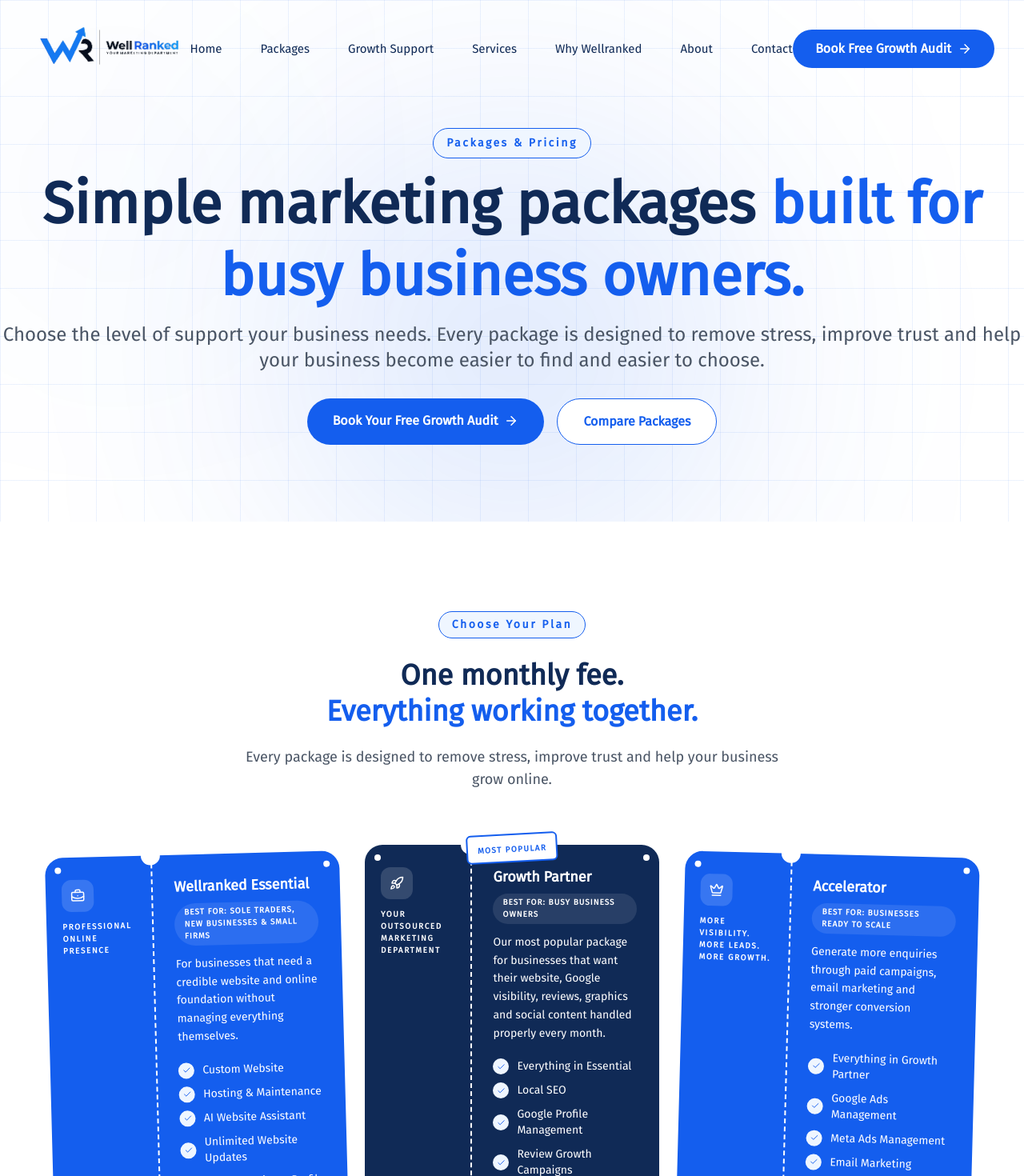
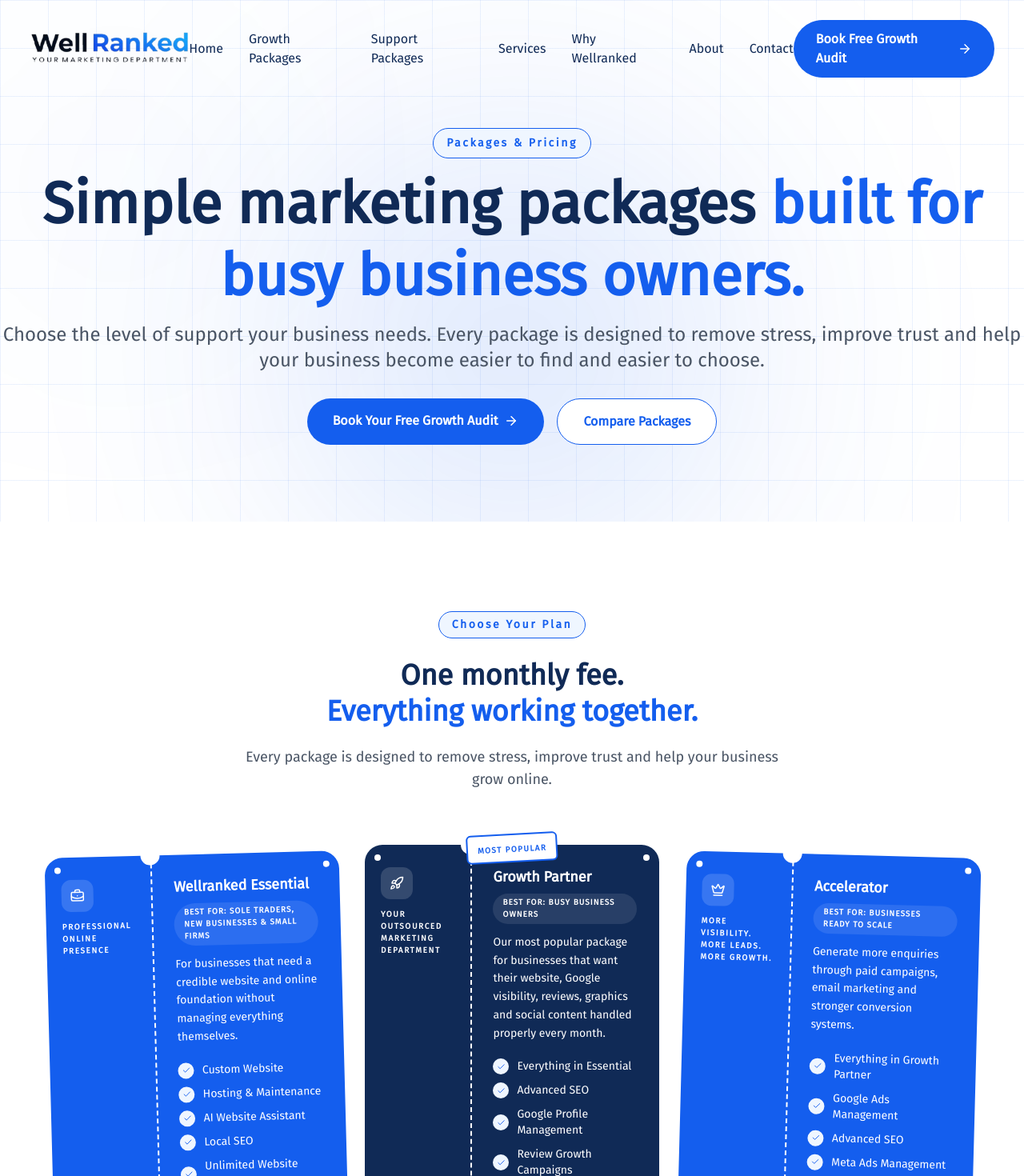
Before and after one commit to alimuhammeddev/wellranked, a Next.js app: page /package-section in a window 1280 px wide. Shown: the top 1470 px of the page at 80% size. Built offline with nearby package versions, Linux system fonts and the light colour scheme.

Commit message:
changed logo and added some text in packages section

```diff
--- a/app/components/Footer.tsx
+++ b/app/components/Footer.tsx
@@ -3,7 +3,7 @@
 import { FaXTwitter } from "react-icons/fa6";
 import { Mail, MapPin } from "lucide-react";
 import Image from "next/image";
-import logo from "./assets/logo.svg";
+import logo from "./assets/logo.png";
 
 const links = [
   { label: "Home", href: "/" },
--- a/app/components/Navbar.tsx
+++ b/app/components/Navbar.tsx
@@ -4,7 +4,7 @@
 import { Menu, X, ArrowRight } from "lucide-react";
 import Link from "next/link";
 import Image from "next/image";
-import logo from "./assets/logo.svg";
+import logo from "./assets/logo.png";
 
 export default function Navbar() {
   const [open, setOpen] = useState(false);
@@ -22,8 +22,8 @@
 
   const links = [
     { name: "Home", href: "/" },
-    { name: "Packages", href: "/package-section" },
-    { name: "Growth Support", href: "/growth-support" },
+    { name: "Growth Packages", href: "/package-section" },
+    { name: "Support Packages", href: "/growth-support" },
     { name: "Services", href: "/services-section" },
     { name: "Why Wellranked", href: "/why-wellranked" },
     { name: "About", href: "/about" },
@@ -45,18 +45,18 @@
         }`}
       >
         {/* Navbar Content */}
-        <div className="mx-auto flex h-20 max-w-337.5 items-center justify-between md:px-5 px-5">
+        <div className="mx-auto flex h-20 max-w-350 items-center justify-between md:px-5 px-5">
           <Link href="/">
             <Image src={logo} alt="Logo" width={200} />
           </Link>
 
           {/* Desktop Nav */}
-          <nav className="hidden items-center gap-12 lg:flex">
+          <nav className="hidden items-center gap-8 lg:flex">
             {links.map((link) => (
               <Link
                 key={link.name}
                 href={link.href}
-                className="group relative text-[15px] font-medium text-[#102A56] transition-colors duration-300 hover:text-[#145EEE]"
+                className="group relative text-base font-medium text-[#102A56] transition-colors duration-300 hover:text-[#145EEE]"
               >
                 {link.name}
                 <span className="absolute -bottom-2 left-1/2 h-0.5 w-0 -translate-x-1/2 rounded-full bg-[#145EEE] transition-all duration-300 group-hover:w-full" />
@@ -107,7 +107,7 @@
                   key={link.name}
                   href={link.href}
                   onClick={() => setOpen(false)}
-                  className="text-lg font-medium text-[#102A56] transition-all duration-300 hover:translate-x-2 hover:text-[#145EEE]"
+                  className="text-base font-medium text-[#102A56] transition-all duration-300 hover:translate-x-2 hover:text-[#145EEE]"
                 >
                   {link.name}
                 </Link>
--- a/app/components/Packages.tsx
+++ b/app/components/Packages.tsx
@@ -27,7 +27,7 @@
     features: [
       "Professional website",
       "Website management",
-      "Basic local SEO",
+      "Local SEO",
       "Google Business Profile",
       "Email support",
     ],
@@ -42,7 +42,7 @@
       "Our most popular package. Your outsourced marketing department for website, SEO, Google profile, reviews, graphics and social content.",
     features: [
       "Everything in Essential",
-      "Advanced local SEO",
+      "Advanced SEO",
       "Review management",
       "Unlimited graphics",
       "3 social posts / week",
@@ -61,6 +61,7 @@
       "Everything in Growth Partner",
       "Email marketing",
       "Ads management",
+      "Advanced SEO",
       "Landing pages",
       "Lead follow-up",
       "Monthly strategy session",
--- a/app/package-section/components/PackageBreakdown.tsx
+++ b/app/package-section/components/PackageBreakdown.tsx
@@ -35,6 +35,7 @@
     features: [
       "Custom website",
       "Hosting & maintenance",
+      "Local SEO",
       "AI website assistant",
       "Unlimited website updates",
       "Google Business Profile setup",
@@ -54,7 +55,9 @@
     rotation: "md:rotate-[0.6deg]",
     features: [
       "Everything in Essential",
-      "Local SEO",
+      "Advanced SEO",
+      "Video Edit Reels (2 videos)",
+      "Creative Consultancy",
       "Google Profile management",
       "Review growth campaigns",
       "Unlimited business graphics",
@@ -78,6 +81,10 @@
     features: [
       "Everything in Growth Partner",
       "Google Ads management",
+      "Advanced SEO",
+      "Video Edit Reels (4 videos)",
+      "Creative Consultancy",
+      "Business Consultancy",
       "Meta Ads management",
       "Email marketing",
       "Lead response support",
--- a/app/package-section/components/PricingCards.tsx
+++ b/app/package-section/components/PricingCards.tsx
@@ -36,6 +36,7 @@
       "Custom Website",
       "Hosting & Maintenance",
       "AI Website Assistant",
+      "Local SEO",
       "Unlimited Website Updates",
       "Google Business Profile Setup",
       "Review Monitoring",
@@ -53,9 +54,11 @@
       "Our most popular package for businesses that want their website, Google visibility, reviews, graphics and social content handled properly every month.",
     features: [
       "Everything in Essential",
-      "Local SEO",
+      "Advanced SEO",
       "Google Profile Management",
       "Review Growth Campaigns",
+      "Video Edit Reels (2 videos)",
+      "Creative Consultancy",
       "Unlimited Business Graphics",
       "3 Social Posts Per Week",
       "Monthly Competitor Report",
@@ -76,7 +79,11 @@
     features: [
       "Everything in Growth Partner",
       "Google Ads Management",
+      "Advanced SEO",
       "Meta Ads Management",
+      "Video Edit Reels (4 videos)",
+      "Creative Consultancy",
+      "Business Consultancy",
       "Email Marketing",
       "Lead Response Support",
       "Customer Reactivation Campaigns",
```
Also changed, not shown: app/components/assets/logo.png (added).
